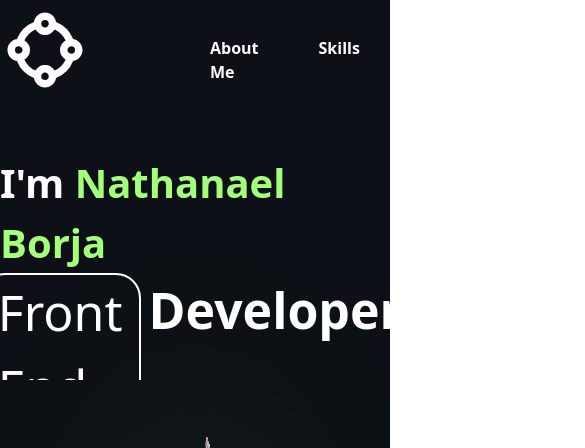
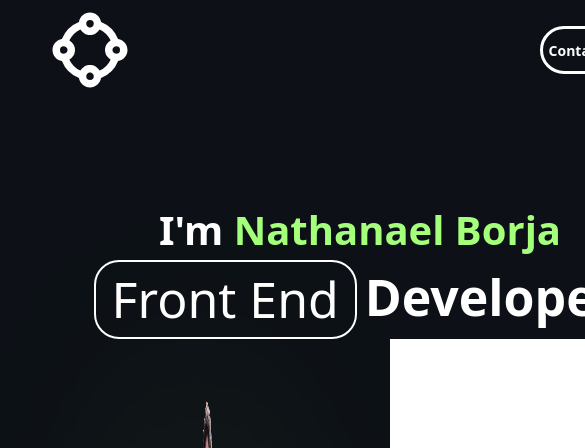
Before and after one commit to NathanLoop2004/miniproject-n1, a website: page index.html in a window 390 px wide. Shown: the top 448 px of the page, 585 px wide, since content can reach past the window. Drawn offline with nearby package versions, Linux system fonts and the light colour scheme; files that its build step writes are made by us from their sources.

Commit message:
10% parte 2

```diff
--- a/index.html
+++ b/index.html
@@ -9,10 +9,10 @@
     <link href="./output.css" rel="stylesheet">
 </head>
 <body class="bg">
-    <header class="h-25 w-[100%] bg-[#0D1117] border-0 border-b-white flex justify-around gap-30">
+    <header class="h-25 w-180 lg:w-[100%] bg-[#0D1117] border-0 border-b-white flex justify-around gap-30">
 <!-- Logo -->
-<section class="flex items-center justify-center border-0 border-rose-500  w-60">
-<div >
+<section class="flex items-center justify-center border-0 border-rose-500 mr-60 lg:mr-0 w-60">
+<div class="" >
     <svg  src="http://www.w3.org/2000/svg"
 width="90"
 height="90"
@@ -23,7 +23,7 @@ style="fill: rgb(255, 254, 254);transform: ;msFilter:;"><path d="M19.494 9.05a8.
 
 
 <!-- Navigation-->
-<section class="border-rose-500 border-0 w-90 ">
+<section class="border-rose-500 border-0 w-90 hidden lg:block">
 <nav class="">
     <ul class="decoration-none flex justify-center  gap-15 mt-9 text-white font-bold font-weight-500 ">
              <li class="transition ease-in-out hover:underline delay-500 duration-[1s] underline-offset-4"><a href="">About Me</a></li>
@@ -60,7 +60,7 @@ style="fill: rgb(255, 254, 254);transform: ;msFilter:;"><path d="M19.494 9.05a8.
   <section  class="h-[700px]  flex flex-col ">
 
 
-    <div class="w-[100%] h-70 px-auto bg-[#0D1117] flex flex-col items-center justify-center ">
+    <div class="lg:w-[100%] w-180 h-70 px-auto bg-[#0D1117] flex flex-col items-center justify-center ">
       <div class="bg-[]"><p class="text-white text-[40px] mt-[100px] font-bold"> I'm <span class="text-[#A4FF7A] mt-[120px] font-semibold">Nathanael Borja</span></p>
       </div>
       <div class="flex flex-row  gap-2">
```
Also changed, not shown: output.css.
